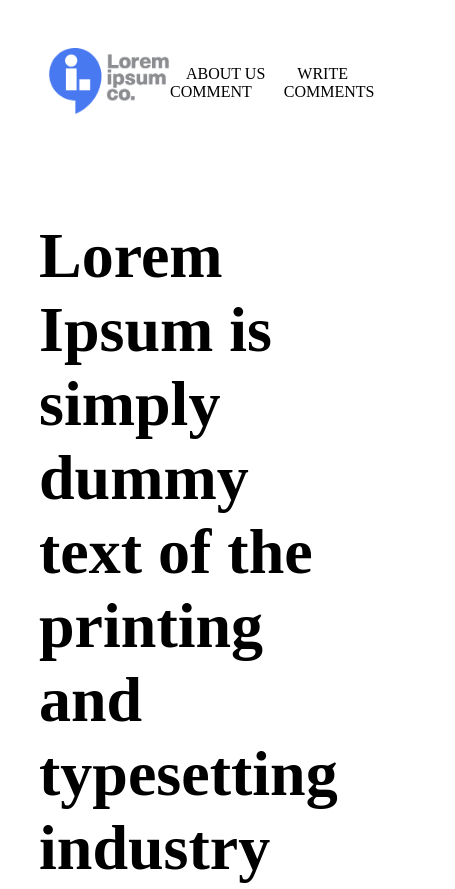
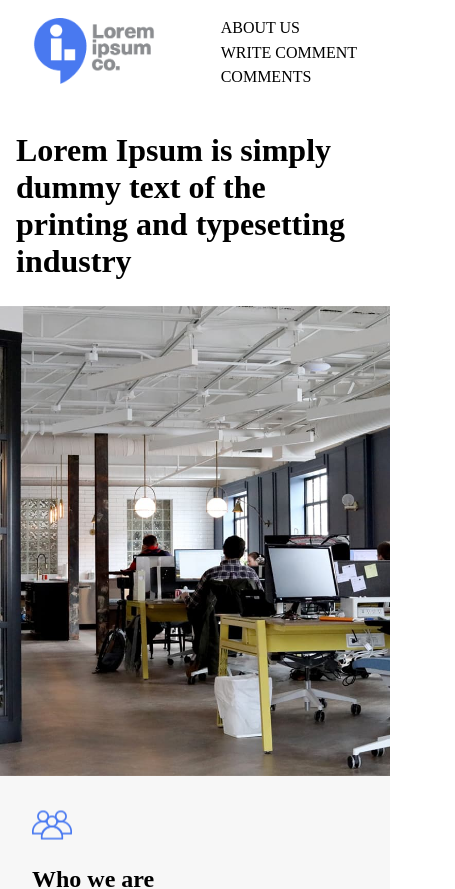
Before and after one commit to GavrilenkoGeorgi/test-codebrightly, a Vue app: page / in a window 390 px wide. Shown: the top 889 px of the page, 455 px wide, since content can reach past the window. Built offline with nearby package versions, Linux system fonts and the light colour scheme; what vue-js-modal, vue-resource would draw is missing.

Commit message:
More media queries added

```diff
--- a/package.json
+++ b/package.json
@@ -1,6 +1,6 @@
 {
   "name": "test-codebrightly",
-  "version": "0.1.0",
+  "version": "0.2.0",
   "private": true,
   "scripts": {
     "serve": "vue-cli-service serve",
--- a/src/App.vue
+++ b/src/App.vue
@@ -1,23 +1,21 @@
 <template>
   <div id="app">
-    <!-- header & nav -->
+    <!-- Header & nav -->
     <div class="header-container">
-      <header><SvgLogo /></header>
+      <header><router-link to="/"><SvgLogo /></router-link></header>
       <nav>
-        <a href="#">about us</a>
-        <a href="#">write comment</a>
+        <a href="/#about">about us</a>
+        <a href="/#writeComment">write comment</a>
         <router-link to="/allComments">comments</router-link>
-        <!--router-link to="/">Home</router-link> |
-        <router-link to="/about">About</router-link-->
       </nav>
     </div>
-    <!-- router-view -->
+    <!-- Router-view -->
     <section class="router-view-layout">
       <router-view />
     </section>
-    <!-- spacer -->
+    <!-- Spacer -->
     <div class="spacer"></div>
-    <!-- footer -->
+    <!-- Footer -->
     <footer>
       <div class="contacts-container">
         mail@mailtest.com<br />
@@ -42,11 +40,16 @@ export default {
 </script>
 
 <style lang="sass">
+@import '@/assets/sass/mixins.sass'
+@import '@/assets/sass/vars.sass'
+
+html
+  scroll-behavior: smooth
 
 body
+  font-size: 16px
   margin: 0
   font-family: 'Tahoma Regular'
-  // font-family: 'Courier'
 
 .spacer
   flex: 1
@@ -55,11 +58,6 @@ body
   display: flex
   flex-direction: column
   min-height: 100vh
-  // border: 1px solid blue
-  // min-height: 100%
-  // flex: 1 0 auto
-  // position: relative
-  // padding-bottom: 4em // footer height var
 
 .wrapper
   min-height: 100%
@@ -68,46 +66,60 @@ body
   margin: 0 auto -4em
 
 .header-container
-  // border: 1px solid pink
   display: flex
-  justify-content: space-between
-  align-content: center
+  justify-content: space-around
   align-items: center
-  padding: 3em
+  padding: 1em 0em 1em 0em
+  +desktop(96dpi, 600px)
+    justify-content: space-between
+    padding: 3em
+  +handheld(2, 600px)
+    justify-content: space-between
+    padding: 3em
 
 nav
-  // border: 1px solid blue
-  font-size: 16px
   text-transform: uppercase
+  display: flex
+  flex-direction: column
+  +handheld(2, 600px)
+    flex-direction: row
+  +desktop(96dpi, 600px)
+    flex-direction: row
   a
     text-decoration: none
-    padding: 0em 1em 0em 1em
+    padding: .2em 0em .2em 0em
     color: black
-  a:last-child
-    padding-right: 0
+    display: flex
+    flex-direction: column
+    +handheld(2, 600px)
+      padding: 0em 1em 0em 1em
+    +desktop(96dpi, 600px)
+      padding: 0em 1em 0em 1em
+  a.router-link-active
+    &:before
+      content: ''
+      background-color: $yellow-accent
+      width: 100%
+      height: .1em
 
 .router-view-layout
-  // border: 1px solid green
   width: 100%
   display: flex
   justify-content: center
-  // padding-bottom: 4em // footer height var
 
 footer
-  // border: 1px solid black
-  // flex-shrink: 0
   display: flex
   height: 4em
   justify-content: space-between
   align-items: center
   color: white
-  background-color: #1d1e25
-  // position: absolute
-  // width: 100%
-  // bottom: 0
-  padding: 1em 3em 1em 3em
-  .contacts-container
-    line-height: 1.8
+  background-color: $dark-background
+  padding: 1em 1em 1em 1em
+  +handheld(2, 600px)
+    padding: 1em 3em 1em 3em
+  line-height: 1.5
+  font-size: .75em
   .copyrights
-    color: #4a4d5e
+    color: $copyright-color
+
 </style>
--- /dev/null
+++ b/src/assets/sass/vars.sass
@@ -0,0 +1,6 @@
+$main-layout-width: 70%
+$gray-background: #f7f7f7
+$dark-background: #1d1e25
+$green-accent: #60e3a1
+$yellow-accent: #f9d10d
+$copyright-color: #4a4d5e
--- a/src/components/HelloWorld.vue
+++ /dev/null
@@ -1,58 +0,0 @@
-<template>
-  <div class="hello">
-    <h1>{{ msg }}</h1>
-    <p>
-      For a guide and recipes on how to configure / customize this project,<br>
-      check out the
-      <a href="https://cli.vuejs.org" target="_blank" rel="noopener">vue-cli documentation</a>.
-    </p>
-    <h3>Installed CLI Plugins</h3>
-    <ul>
-      <li><a href="https://github.com/vuejs/vue-cli/tree/dev/packages/%40vue/cli-plugin-babel" target="_blank" rel="noopener">babel</a></li>
-      <li><a href="https://github.com/vuejs/vue-cli/tree/dev/packages/%40vue/cli-plugin-eslint" target="_blank" rel="noopener">eslint</a></li>
-    </ul>
-    <h3>Essential Links</h3>
-    <ul>
-      <li><a href="https://vuejs.org" target="_blank" rel="noopener">Core Docs</a></li>
-      <li><a href="https://forum.vuejs.org" target="_blank" rel="noopener">Forum</a></li>
-      <li><a href="https://chat.vuejs.org" target="_blank" rel="noopener">Community Chat</a></li>
-      <li><a href="https://twitter.com/vuejs" target="_blank" rel="noopener">Twitter</a></li>
-      <li><a href="https://news.vuejs.org" target="_blank" rel="noopener">News</a></li>
-    </ul>
-    <h3>Ecosystem</h3>
-    <ul>
-      <li><a href="https://router.vuejs.org" target="_blank" rel="noopener">vue-router</a></li>
-      <li><a href="https://vuex.vuejs.org" target="_blank" rel="noopener">vuex</a></li>
-      <li><a href="https://github.com/vuejs/vue-devtools#vue-devtools" target="_blank" rel="noopener">vue-devtools</a></li>
-      <li><a href="https://vue-loader.vuejs.org" target="_blank" rel="noopener">vue-loader</a></li>
-      <li><a href="https://github.com/vuejs/awesome-vue" target="_blank" rel="noopener">awesome-vue</a></li>
-    </ul>
-  </div>
-</template>
-
-<script>
-export default {
-  name: 'HelloWorld',
-  props: {
-    msg: String
-  }
-}
-</script>
-
-<!-- Add "scoped" attribute to limit CSS to this component only -->
-<style scoped lang="scss">
-h3 {
-  margin: 40px 0 0;
-}
-ul {
-  list-style-type: none;
-  padding: 0;
-}
-li {
-  display: inline-block;
-  margin: 0 10px;
-}
-a {
-  color: #42b983;
-}
-</style>
--- a/src/components/homeButton.vue
+++ b/src/components/homeButton.vue
@@ -27,6 +27,8 @@ export default {
 </script>
 
 <style lang="sass" scoped>
+@import '@/assets/sass/vars.sass'
+
 .title
   display: flex
   flex-direction: column
@@ -35,14 +37,16 @@ export default {
   p
     font-size: 1.4em
     color: gray
+    text-align: center
   .home-button
     background-color: white
     border: none
-    border: .075em solid #60e3a1
+    border: .075em solid $green-accent
     height: 3em
     border-radius: .2em
     padding: 0em 1em 0em 1em
     font-size: 1em
     .back-icon
       padding-right: .6em
+
 </style>
--- a/src/router.js
+++ b/src/router.js
@@ -5,6 +5,14 @@ import Home from './views/Home.vue'
 Vue.use(Router)
 
 export default new Router({
+  mode: 'history',
+  scrollBehavior: (to, from, savedPosition) => {
+    if (to.hash) {
+      return { selector: to.hash }
+    } else {
+      return { x: 0, y: 0 }
+    }
+  },
   routes: [
     {
       path: '/',
@@ -22,9 +30,6 @@ export default new Router({
     {
       path: '/singleComment/:id',
       name: 'singleComment',
-      // route level code-splitting
-      // this generates a separate chunk (singleComment.[hash].js) for this route
-      // which is lazy-loaded when the route is visited.
       component: () => import(/* webpackChunkName: "SingleComment" */ './views/SingleComment.vue')
     }
   ]
--- a/src/views/AllComments.vue
+++ b/src/views/AllComments.vue
@@ -3,31 +3,34 @@
     <h1>Comments</h1>
     <div class="comments-container">
       <div class="single-comment"
-        v-for="(comment, index) in blogs"
+        v-for="(comment, index) in comments"
         :key="index"
       >
         <span class="comment-title">{{ comment.title }}</span><br />
         <p class="comment-body">{{ comment.body }}</p>
-        <router-link
-          class="read-more-link"
-          :to="{ name: 'singleComment', params: { id: comment.id }}"
+        <button
+          class="comment-button"
+          @click.prevent="navToSingleComment(comment.id)"
         >
           Read more
-        </router-link>
+        </button>
         <button
+          class="comment-button"
           @click.prevent="deleteComment(comment.id)"
         >
-          delete comment
+          Delete
         </button>
         <button
+          class="comment-button"
           @click.prevent="showUpdateModal(comment.title, comment.body, comment.id)"
         >
-          update comment
+          Update
         </button>
       </div>
     </div>
-    <!-- controls -->
+    <!-- Back button -->
     <homeButton />
+    <!-- Update comment modal window -->
     <modal
       name="update-comment"
       :adaptive="true"
@@ -88,7 +91,7 @@ export default {
   },
   data () {
     return {
-      blogs: [],
+      comments: [],
       commentTitle: undefined,
       commentBody: undefined,
       commentId: undefined
@@ -99,26 +102,20 @@ export default {
       .then(data => {
         // last six comments
         let sliceStartIndex = data.body.length
-        sliceStartIndex = sliceStartIndex - 6
-        // console.log(`Index to slice is ${sliceStartIndex}`)
-        this.blogs = data.body.slice(sliceStartIndex)
-        // console.table(this.blogs)
+        sliceStartIndex -= 6
+        this.comments = data.body.slice(sliceStartIndex)
       })
   },
   methods: {
     deleteComment (id) {
-      // console.log(`Deleteing comment with id ${id}`)
       this.$http.delete(`https://5cbef81d06a6810014c66193.mockapi.io/api/comments/${id}`)
-        .then(response => {
+        .then(() => {
           console.log(`Comment deleted.`)
-          // console.log(response)
         })
     },
     updateComment (id) {
-      // console.log(`Updating comment with id ${id}`)
       let date = new Date()
       let timestamp = date.getTime()
-      // console.log(`created at ${timestamp} sec.`)
       let updatedComment = {
         created_at: timestamp,
         title: this.commentTitle,
@@ -126,8 +123,6 @@ export default {
       }
       this.$http.put(`https://5cbef81d06a6810014c66193.mockapi.io/api/comments/${id}`, updatedComment)
         .then(response => {
-          // console.log(`Comment updated.`)
-          // console.log(response)
           this.hideUpdateModal()
         })
     },
@@ -142,12 +137,12 @@ export default {
       this.$modal.hide('update-comment')
     },
     beforeOpen (event) {
-      console.log(event.params.title)
       this.commentTitle = event.params.title
       this.commentBody = event.params.body
       this.commentId = event.params.id
-      console.log(event.params.body)
-      console.log(event.params.id)
+    },
+    navToSingleComment (id) {
+      this.$router.push(`singleComment/${id}`)
     }
   }
 }
@@ -155,41 +150,55 @@ export default {
 </script>
 
 <style lang="sass" scoped>
+@import '@/assets/sass/mixins.sass'
+@import '@/assets/sass/vars.sass'
+
 h1
   font-size: 3em
 
 section
-  // border: 1px solid pink
-  width: 70%
+  padding: 0em 1em 0em 1em
+  +handheld(2, 600px)
+    width: $main-layout-width
+  +desktop(96dpi, 900px)
+    width: $main-layout-width
+  +handheld(2, 1500px)
+    width: 50%
+  +desktop(96dpi, 1280px)
+    width: 60%
 
 .comments-container
-  // border: 1px solid pink
-  // width: 70%
   display: flex
   flex-wrap: wrap
-  align-items: flex-start
-  // align-items: stretch
-  // align-content: flex-start
-  // justify-content: space-between
-  // padding: 0em 2em 0em 2em
+  flex-direction: column
+  justify-content: space-between
+  +handheld(2, 900px)
+    flex-direction: row
+  +desktop(96dpi, 1280px)
+    flex-direction: row
+  div
+    flex: 0 50%
+    padding: 2em 0em 2em 0em
   .single-comment
-    padding: 2em 1.2em 2em 1.2em
-    flex: 0 45%
-    // box-sizing:border-box
-    // -webkit-box-shadow: 10px 10px 27px -6px rgba(150,150,150,1)
-    // -moz-box-shadow: 10px 10px 27px -6px rgba(150,150,150,1)
+    box-sizing: border-box
+    padding: 1em
+    width: 100%
+    height: 100%
+    // -webkit-box-shadow: 5px 5px 20px -6px rgba(200,200,200,1)
+    // -moz-box-shadow: 5px 5px 20px -6px rgba(200,200,200,1)
     box-shadow: 5px 5px 20px -6px rgba(200,200,200,1)
     .comment-title
       font-size: 1.3em
     .comment-body
       color: gray
-    .read-more-link
-      text-decoration: none
-      background-color: #60e3a1
-      border-radius: .2em
-      width: 8em
-      height: 3em
-      border: 0
+
+.comment-button, .modal-button
+  border: none
+  background-color: $green-accent
+  border-radius: 5px
+  width: 6.5em
+  height: 3em
+  margin: .3em
 
 .lower-part
   text-align: center
@@ -199,7 +208,7 @@ section
   .back-button
     background-color: white
     border: none
-    border: .075em solid #60e3a1
+    border: .075em solid $green-accent
     height: 3em
     border-radius: .2em
 
@@ -211,23 +220,17 @@ section
     width: 100%
     padding: 0
     margin-bottom: .7em
-    border: 1px solid #60e3a1
+    border: 1px solid $green-accent
     border-radius: 5px
     line-height: 2
   .comment-text
     line-height: 2
-    border: 1px solid #60e3a1
+    border: 1px solid $green-accent
     border-radius: 5px
     width: 100%
     padding: 0
     height: 10em
     margin-bottom: 1em
     resize: none
-  .modal-button
-    border: none
-    background-color: #60e3a1
-    border-radius: 5px
-    width: 6em
-    height: 2em
-    margin: .3em
+
 </style>
--- a/src/views/Home.vue
+++ b/src/views/Home.vue
@@ -1,10 +1,17 @@
 <template>
   <main class="home-view-layout">
+    <!-- Page header with image -->
     <div class="header">
-      <h1>Lorem Ipsum is simply <br />dummy text of the printing<br /> and typesetting industry</h1>
+      <div class="header-width">
+        <h1>
+          Lorem Ipsum is simply dummy text of
+          the printing and typesetting industry
+        </h1>
+      </div>
     </div>
     <img class="main-image" src="../assets/images/homePageTitle.jpg" />
-    <article class="about">
+    <!-- Three blocks with description text -->
+    <article id="about" class="about">
       <div class="description-wrapper">
         <div class="description">
           <weAreIcon />
@@ -37,7 +44,8 @@
         </div>
       </div>
     </article>
-    <article class="write-comment-section">
+    <!-- Write comment form -->
+    <article id="writeComment" class="write-comment-section">
       <div class="write-comment-wrapper">
         <div class="form-title">
           <p>Write<br />comment</p>
@@ -97,21 +105,14 @@ export default {
     sendComment () {
       // validation needed
       if (this.commentTitle && this.commentBody) {
-        // console.log(`Sending comment`)
-        // console.log(this.commentTitle)
-        // console.log(this.commentBody)
         let date = new Date()
         let timestamp = date.getTime()
-        // console.log(`created at ${timestamp} sec.`)
         let testComment = {
           created_at: timestamp,
           title: this.commentTitle,
           body: this.commentBody
         }
         this.$http.post(`https://5cbef81d06a6810014c66193.mockapi.io/api/comments`, testComment)
-          .then(function (data) {
-            console.log(data)
-          })
       } else {
         console.log(`Check input.`)
       }
@@ -121,19 +122,30 @@ export default {
 </script>
 
 <style lang="sass" scoped>
+@import '@/assets/sass/mixins.sass'
+@import '@/assets/sass/vars.sass'
 
 .home-view-layout
-  // border: 2px solid red
   width: 100%
   display: flex
   flex-direction: column
   align-items: center
 
 .header
-  width: 80%
-  // border: 1px solid green
+  padding: 0em 1em 0em 1em
+  +handheld(2, 600px)
+    width: $main-layout-width
+  +desktop(96dpi, 600px)
+    width: $main-layout-width
+  .header-width
+    +handheld(2, 600px)
+      width: 85%
+    +desktop(96dpi, 600px)
+      width: 85%
   h1
-    font-size: 4em
+    font-size: 2em
+    +handheld(2, 600px)
+      font-size: 4em
 
 .home-title
   font-size: 2.2em
@@ -145,23 +157,26 @@ export default {
   object-fit: cover
 
 .image-container
-  background-color: #f7f7f7
+  background-color: $gray-background
 
 .about
   width: 100%
-  // padding: 0em 12em 0em 12em
-  // height: 470px
   display: flex
   justify-content: center
-  background-color: #f7f7f7
+  background-color: $gray-background
   .description-wrapper
     display: flex
-    padding: 2em 0em 2em 0em
-    // border: 1px solid pink
-    width: 80%
+    flex-direction: column
+    +handheld(2, 600px)
+      flex-direction: row
+      padding: 2em 0em 2em 0em
+      width: $main-layout-width
+    +desktop(96dpi, 900px)
+      flex-direction: row
+      padding: 2em 0em 2em 0em
+      width: $main-layout-width
 
 .description
-  // border: 1px solid green
   flex-grow: 1
   flex-basis: 0
   padding: 2em
@@ -171,80 +186,80 @@ export default {
     padding: .4em 0em .4em 0em
 
 .description:first-child
-  padding-left: 0
+  +handheld(2, 600px)
+    padding-left: 0
+  +desktop(96dpi, 900px)
+    padding-left: 0
 
 .description:last-child
-  padding-right: 0
+  +handheld(2, 600px)
+    padding-right: 0
+  +desktop(96dpi, 900px)
+    padding-right: 0
 
 .write-comment-section
-  // border: 1px solid blue
-  padding: 8em 0em 8em 0em
+  padding: 4em 0em 4em 0em
   display: flex
   justify-content: center
-  background-color: #1d1e25
-  // background-color: gray
+  background-color: $dark-background
+  border-bottom: 1px solid gray
   width: 100%
   .write-comment-wrapper
-    // border: 1px solid blue
-    width: 80%
+    width: $main-layout-width
     display: flex
+    flex-direction: column
     justify-content: space-around
+    +handheld(2, 600px)
+      flex-direction: row
+    +desktop(96dpi, 900px)
+      flex-direction: row
   p
     margin: 0
 
 .form-title
-  // border: 1px solid yellow
   flex: 0 35%
   color: white
   font-size: 2.6em
-  line-height: 1
   &:after
     display: inline-block
     content: ''
-    // border: 2px solid red
-    background-color: #f9d10d
+    background-color: $yellow-accent
     width: 1.5em
     height: .1em
+    margin-bottom: .5em
 
 .form-container
   flex: 0 55%
-  // border: 1px solid #60e3a1
   font-size: 1.3em
-  form
-    // width: 100%
-    // border: 1px solid #60e3a1
 
 .comment-title
   color: white
   width: 100%
   margin-bottom: .7em
-  border: 1px solid #60e3a1
+  border: 1px solid $green-accent
   border-radius: 5px
-  // margin: 0
-  background-color: #1d1e25
-  font-size: 1em
+  background-color: $dark-background
+  font-size: 1.2em
   line-height: 2
 
 .comment-title::placeholder
-  color: #60e3a1
+  color: $green-accent
   padding-left: .3em
 
 .comment-text
   line-height: 2
-  border: 1px solid #60e3a1
+  border: 1px solid $green-accent
   border-radius: 5px
   font-size: 1.2em
-  // padding: 1em
   width: 100%
   color: white
   padding: 0
-  // margin: 0
   height: 150px
   resize: none
-  background-color: #1d1e25
+  background-color: $dark-background
 
 .comment-text::placeholder
-  color: #60e3a1
+  color: $green-accent
   padding-left: .3em
 
 .send-comment-button
@@ -253,7 +268,7 @@ export default {
   height: 55px
   margin-top: .8em
   border-radius: 5px
-  background-color: #60e3a1
-  font-size: .8em
+  background-color: $green-accent
+  font-size: .9em
 
 </style>
--- a/src/views/SingleComment.vue
+++ b/src/views/SingleComment.vue
@@ -1,6 +1,13 @@
 <template>
-  <section id="single-comment">
-    <router-link to="/allComments"> x-- Back to comments</router-link>
+  <section class="single-comment">
+    <router-link
+      class="go-back-link"
+      to="/allComments"
+    >
+      <backArrowIcon
+        class="back-icon"
+      />Back to comments
+    </router-link>
     <h1>{{ comment.title }}</h1>
     <p>{{ comment.body }}</p>
     <homeButton />
@@ -9,46 +16,55 @@
 
 <script>
 import homeButton from '@/components/homeButton.vue'
-import router from 'vue-router'
-// import { mapGetters, mapActions } from 'vuex'
+import backArrowIcon from '@/assets/svg/backArrowIcon.svg'
 
 export default {
   name: 'singleComment',
   components: {
-    homeButton
+    homeButton,
+    backArrowIcon
   },
   data () {
     return {
       comment: {}
     }
   },
-  /*
-  computed: {
-    ...mapGetters([
-      `getCommentToDisplay`
-    ])
-  }, */
   created () {
     this.$http.get(`https://5cbef81d06a6810014c66193.mockapi.io/api/comments/${this.$route.params.id}`)
       .then(data => {
         this.comment = data.body
       })
-  },
-  methods: {
-    /*
-    ...mapActions([
-      `setSingleComment`
-    ]), */
-    navigate () {
-      router.go(-1)
-    }
   }
 }
 
 </script>
 
 <style lang="sass" scoped>
-#single-comment
-  border: 1px solid pink
-  width: 70%
+@import '@/assets/sass/mixins.sass'
+@import '@/assets/sass/vars.sass'
+
+.single-comment
+  padding: 0em 1em 0em 1em
+  +handheld(2, 600px)
+    padding: 0
+    width: $main-layout-width
+  +handheld(2, 1500px)
+    width: 50%
+  h1
+    font-size: 1.6em
+  p
+    font-size: .9em
+    line-height: 1.6
+    +handheld(2, 600px)
+      font-size: 1.2em
+
+.go-back-link
+  display: flex
+  align-items: center
+  color: black
+  +handheld(2, 600px)
+    font-size: 1.2em
+  .back-icon
+    padding-right: .6em
+
 </style>
```
Also changed, not shown: src/components/getComments.vue (deleted, +0 -30 lines), src/js/getComments.js (deleted, +0 -28 lines), 1 other file (tests, documents, lock files or other folders).
